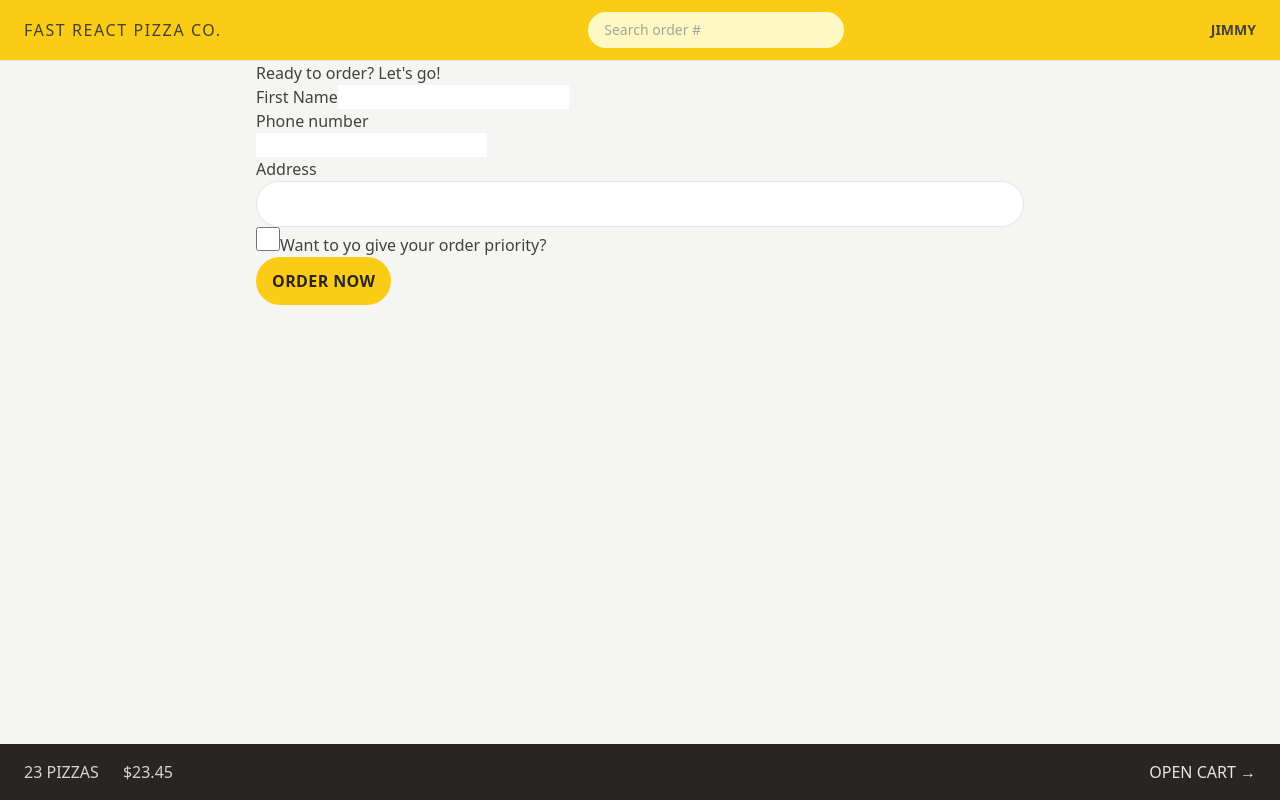
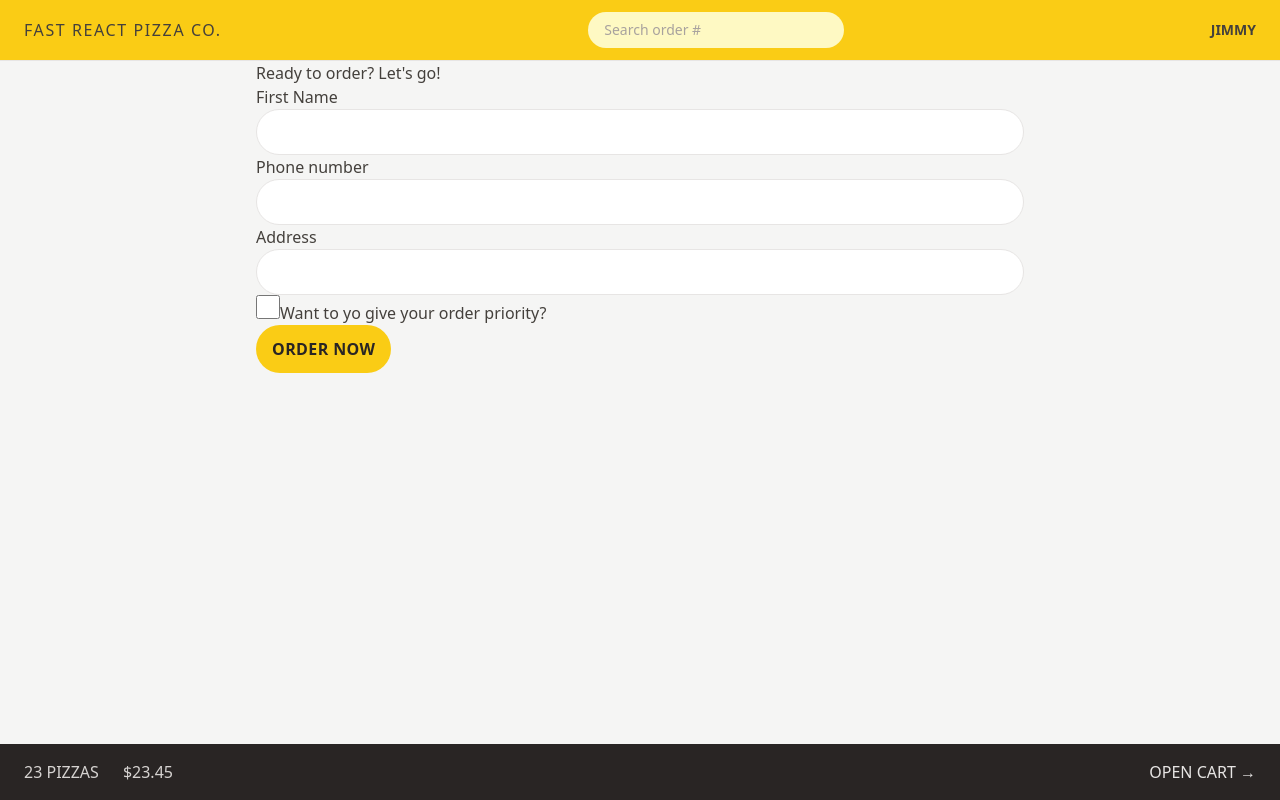
Before and after one commit to Kavishcan/fast-react-pizza, a React (Vite) app: page /order/new in a window 1280 px wide. Built offline with nearby package versions, Linux system fonts and the light colour scheme.

Commit message:
Reuse Styles

```diff
--- a/src/features/order/CreateOrder.jsx
+++ b/src/features/order/CreateOrder.jsx
@@ -47,13 +47,13 @@
       <Form method="POST">
         <div>
           <label>First Name</label>
-          <input type="text" name="customer" required />
+          <input className="input " type="text" name="customer" required />
         </div>
 
         <div>
           <label>Phone number</label>
           <div>
-            <input type="tel" name="phone" required />
+            <input className="input" type="tel" name="phone" required />
           </div>
           {formErrors?.phone && <p>{formErrors.phone}</p>}
         </div>
@@ -61,7 +61,7 @@
         <div>
           <label>Address</label>
           <div>
-            <input className="rounded-full border border-stone-200 px-4 py-2 text-sm transition-all duration-300 placeholder:text-stone-400 focus:outline-none focus:ring focus:ring-yellow-400 w-full md:px-6  md:py-3"  type="text" name="address" required />
+            <input className="input"  type="text" name="address" required />
           </div>
         </div>
 
--- a/src/index.css
+++ b/src/index.css
@@ -2,19 +2,10 @@
 @tailwind components;
 @tailwind utilities;
 
-/* body {
-  font-family: system-ui, -apple-system, BlinkMacSystemFont, 'Segoe UI', Roboto,
-    Oxygen, Ubuntu, Cantarell, 'Open Sans', 'Helvetica Neue', sans-serif;
-  background-color: #f7f7f7;
-  color: #444;
+@layer components {
+  .input{
+    @apply rounded-full border border-stone-200 px-4 py-2 text-sm transition-all duration-300 placeholder:text-stone-400 focus:outline-none focus:ring focus:ring-yellow-400 w-full md:px-6  md:py-3}
 }
-
-.layout {
-  display: grid;
-  grid-template-rows: auto 1fr auto;
-  gap: 32px;
-  height: 100dvh;
-} */
 
 /* https://dev.to/afif/i-made-100-css-loaders-for-your-next-project-4eje */
 .loader {
```
